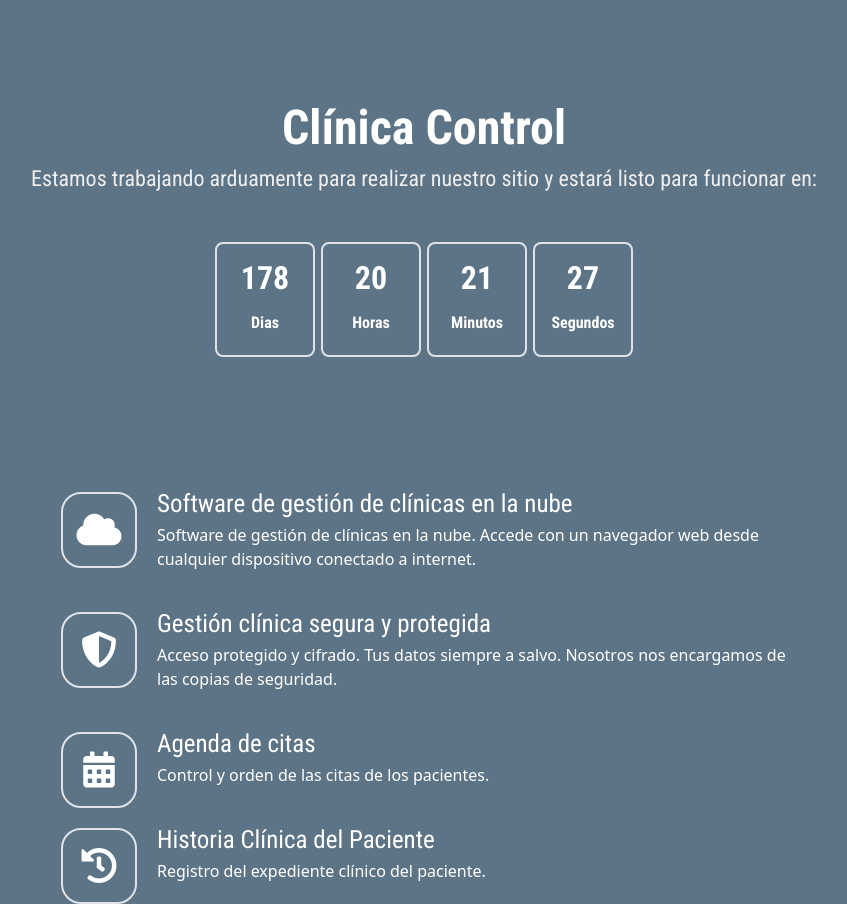
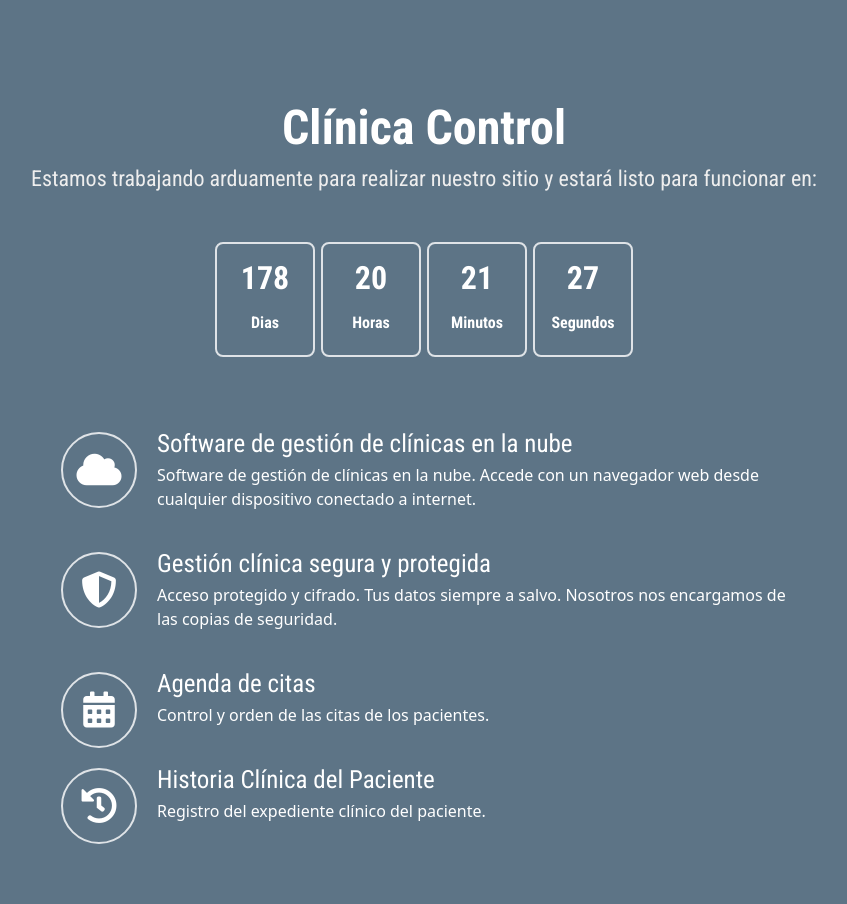
Before and after one commit to eaquinta/appweb, a plain HTML site: page index.html in a window 1280 px wide. Shown: the whole page, without its empty margins (216-1063 px from the left). After the commit the page ends 844 px from the top, so only its background shows below. Drawn offline with nearby package versions, Linux system fonts and the light colour scheme.

Commit message:
Pequeñas mejoras

```diff
--- a/index.html
+++ b/index.html
@@ -19,7 +19,9 @@
         #header {
             position: relative;
             width: 100%;
-            padding: 100px 0;
+            padding-top: 100px;
+            padding-bottom: 40px;
+
         }
         #header h1 {
             margin: 0 0 10px 0;
@@ -65,7 +67,7 @@
             border-style:solid;
             margin-right:20px;
             box-sizing:content-box;
-            border-radius:20px;
+            border-radius: 50%;
             position: relative;
             display: block;
             text-align: center;
@@ -78,12 +80,11 @@
             height: 72px;
             width: 72px;
             line-height: 72px;
-            border-radius: 20px;
+            border-radius: 2px;
             position: relative;
             top: auto;
             left: auto;
             margin: 0;
-            border-radius: 20px;
             font-size: 36px;
             display: block;
         }
```
